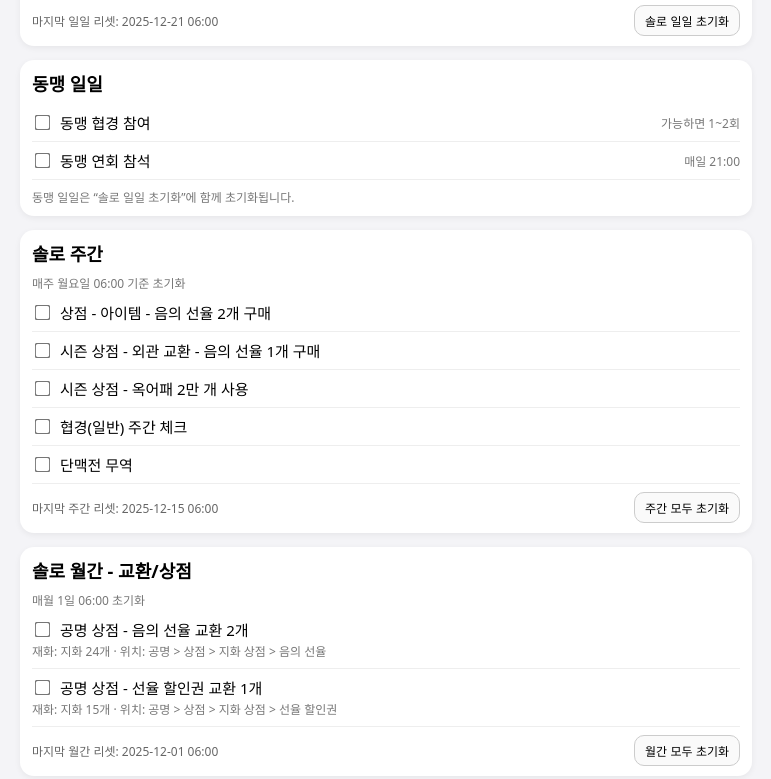
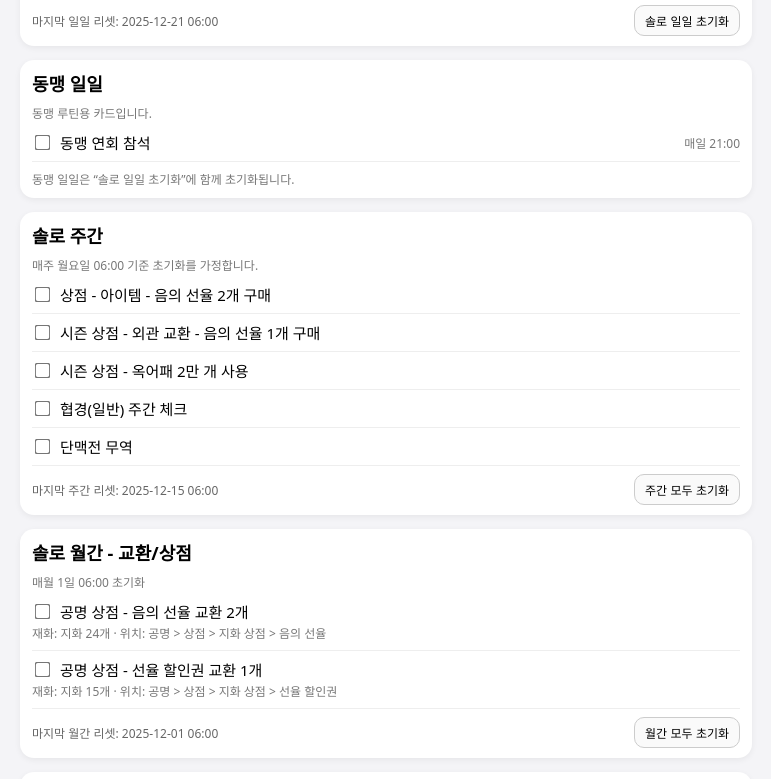
Before and after one commit to Leticia-9/WWM_Check_list, a plain HTML site: page index.html in a window 1280 px wide. Shown: the part 731-1510 px from the top of the page, without its empty margins (254-1025 px from the left). Drawn offline with Linux system fonts and the light colour scheme.

Commit message:
Update task descriptions and add new tasks

```diff
--- a/index.html
+++ b/index.html
@@ -288,14 +288,7 @@
   <!-- 동맹 일일 -->
   <div class="card" data-card="guild-daily">
     <h2><span>동맹 일일</span></h2>
-
-    <div class="task-row" data-freq="daily" data-scope="guild" data-kind="check" data-search="협경 동맹 협경">
-      <label class="task-label">
-        <input type="checkbox" data-task-id="daily-guild-hyeopgyeong">
-        동맹 협경 참여
-      </label>
-      <small>가능하면 1~2회</small>
-    </div>
+    <div class="card-note">동맹 루틴용 카드입니다.</div>
 
     <div class="task-row" data-freq="daily" data-scope="guild" data-kind="check" data-search="연회 21시">
       <label class="task-label">
@@ -313,7 +306,7 @@
   <!-- 솔로 주간 -->
   <div class="card" data-card="solo-weekly">
     <h2><span>솔로 주간</span></h2>
-    <div class="card-note">매주 월요일 06:00 기준 초기화</div>
+    <div class="card-note">매주 월요일 06:00 기준 초기화를 가정합니다.</div>
 
     <div class="task-row" data-freq="weekly" data-scope="solo" data-kind="check" data-search="상점 아이템 음의 선율 2개">
       <label class="task-label">
@@ -497,9 +490,16 @@
   <!-- 동맹 주간 -->
   <div class="card" data-card="guild-weekly">
     <h2><span>동맹 주간</span></h2>
-    <div class="card-note">주간 초기화되는 동맹 콘텐츠</div>
 
-    <div class="task-row" data-freq="weekly" data-scope="guild" data-kind="check" data-search="화물 운송 주둔지">
+
+    <div class="task-row" data-freq="weekly" data-scope="guild" data-kind="check" data-search="협경 동맹 협경">
+      <label class="task-label">
+        <input type="checkbox" data-task-id="weekly-guild-hyeopgyeong">
+        동맹 협경 참여
+      </label>
+      <small>가능하면 1~2회</small>
+    </div>
+<div class="task-row" data-freq="weekly" data-scope="guild" data-kind="check" data-search="화물 운송 주둔지">
       <label class="task-label">
         <input type="checkbox" data-task-id="weekly-guild-cargo">
         동맹 주둔지 화물 운송(재료 납품)
```
